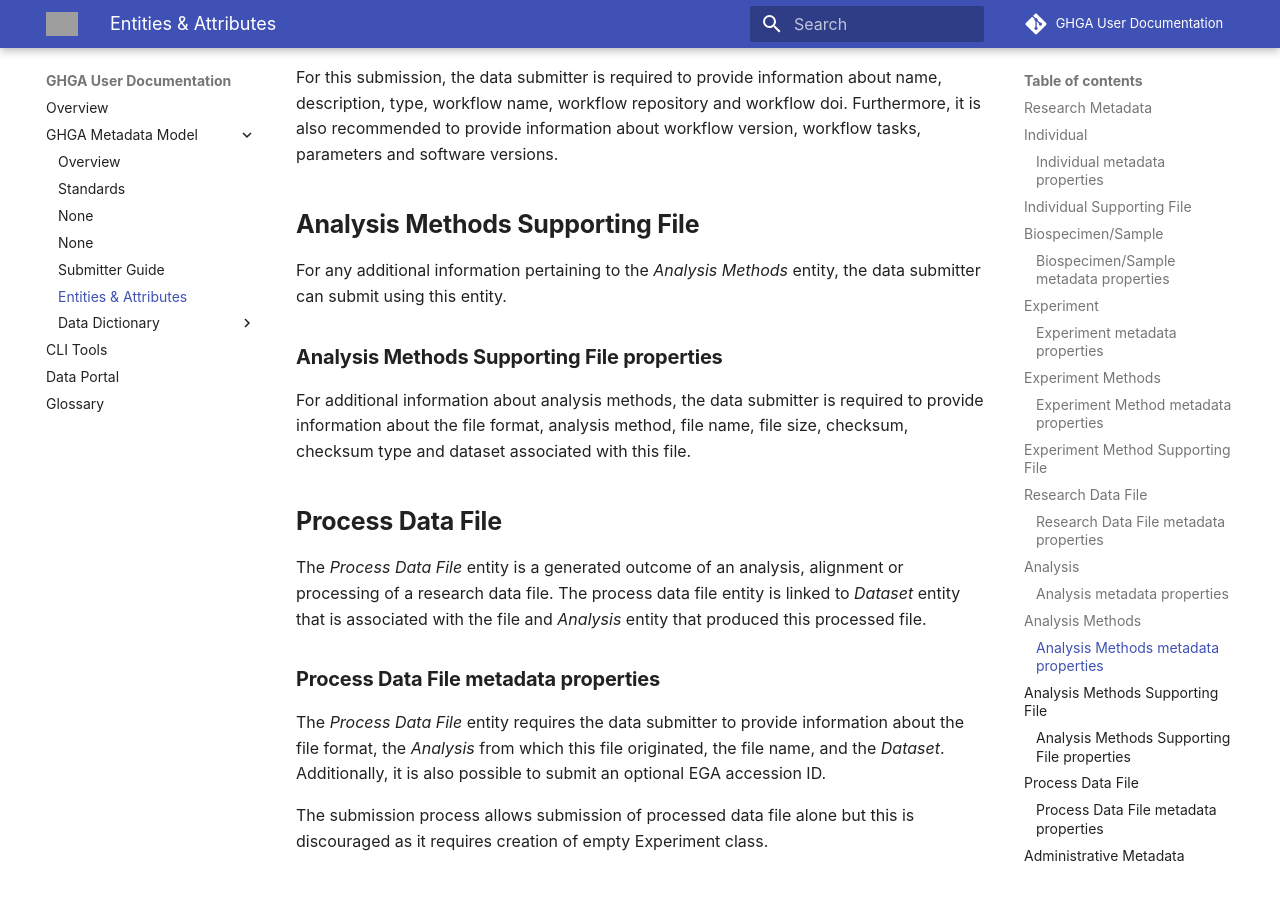
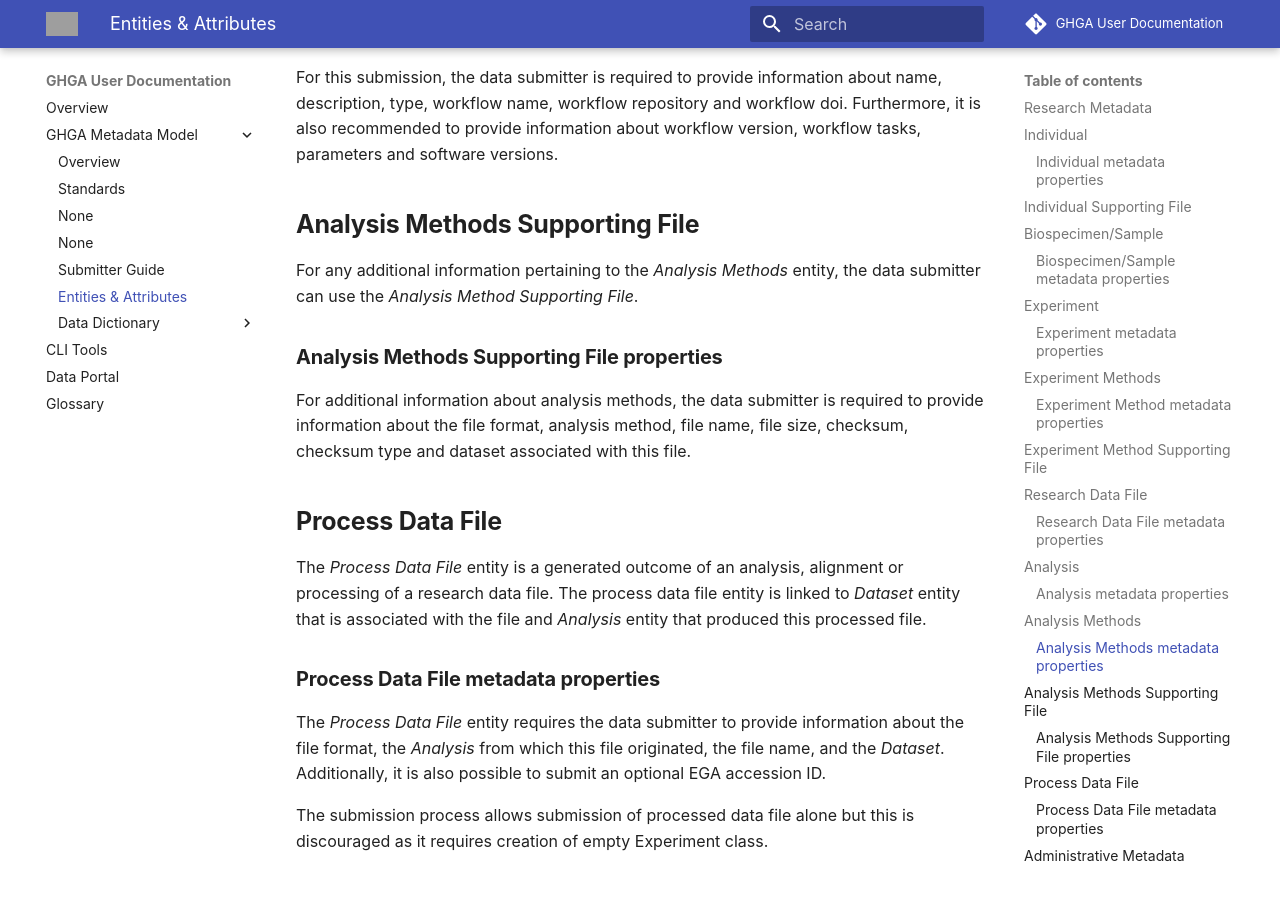
Before and after one commit to ghga-de/docs.ghga.de, an MkDocs documentation site: the page built from user_docs/metadata/entities.md, in a window 1280 px wide and 900 px high, scrolled down 3858 px. Built offline with MkDocs 1.6.1 and Material for MkDocs 9.7.7, drawn with Linux system fonts in a browser that asks for light colours; comment, search, counter and statistics services are not loaded; grey boxes are pictures that could not be loaded.

Commit message:
Update user_docs/metadata/entities.md
Co-authored-by: Karoline Mauer <105430060+mauerk@users.noreply.github.com>

```diff
--- a/user_docs/metadata/entities.md
+++ b/user_docs/metadata/entities.md
@@ -86,7 +86,7 @@ For this submission, the data submitter is required to provide information about
 
 ## **Analysis Methods Supporting File**
 
-For any additional information pertaining to the *Analysis Methods* entity, the data submitter can submit using this entity.
+For any additional information pertaining to the *Analysis Methods* entity, the data submitter can use the *Analysis Method Supporting File*.
 
 ### **Analysis Methods Supporting File properties**
 
```
